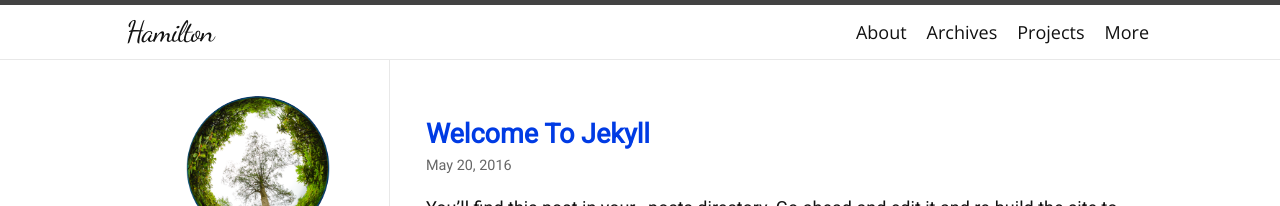
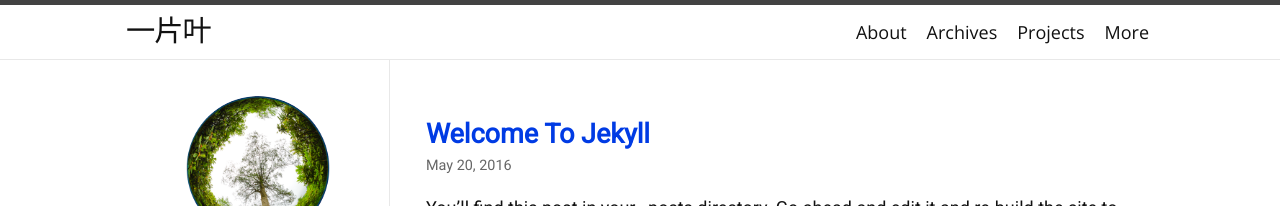
Before and after one commit to YiPianYe/hamilton, a Jekyll site: the page built from index.html, in a window 1280 px wide. Shown: the top 206 px of the page. Built offline with Jekyll 4.4.1, drawn with Linux system fonts in a browser that asks for light colours; nearby versions of some CDN libraries; some web fonts are replaced; the list of posts is cut into pages by our own code.

Commit message:
Update _config.yml

```diff
--- a/_config.yml
+++ b/_config.yml
@@ -1,4 +1,4 @@
-title: Hamilton
+title: 一片叶
 description: A minimal and beautiful Jekyll theme best for writing and note-taking.
 author: Shangzhi Huang
 avatar: /logo.png
@@ -40,4 +40,4 @@ social:
     - https://www.facebook.com
     - https://github.com
 google_site_verification: u4WXQl0Eu66rsQox
-lang: en
+lang: zh-Hans
```
